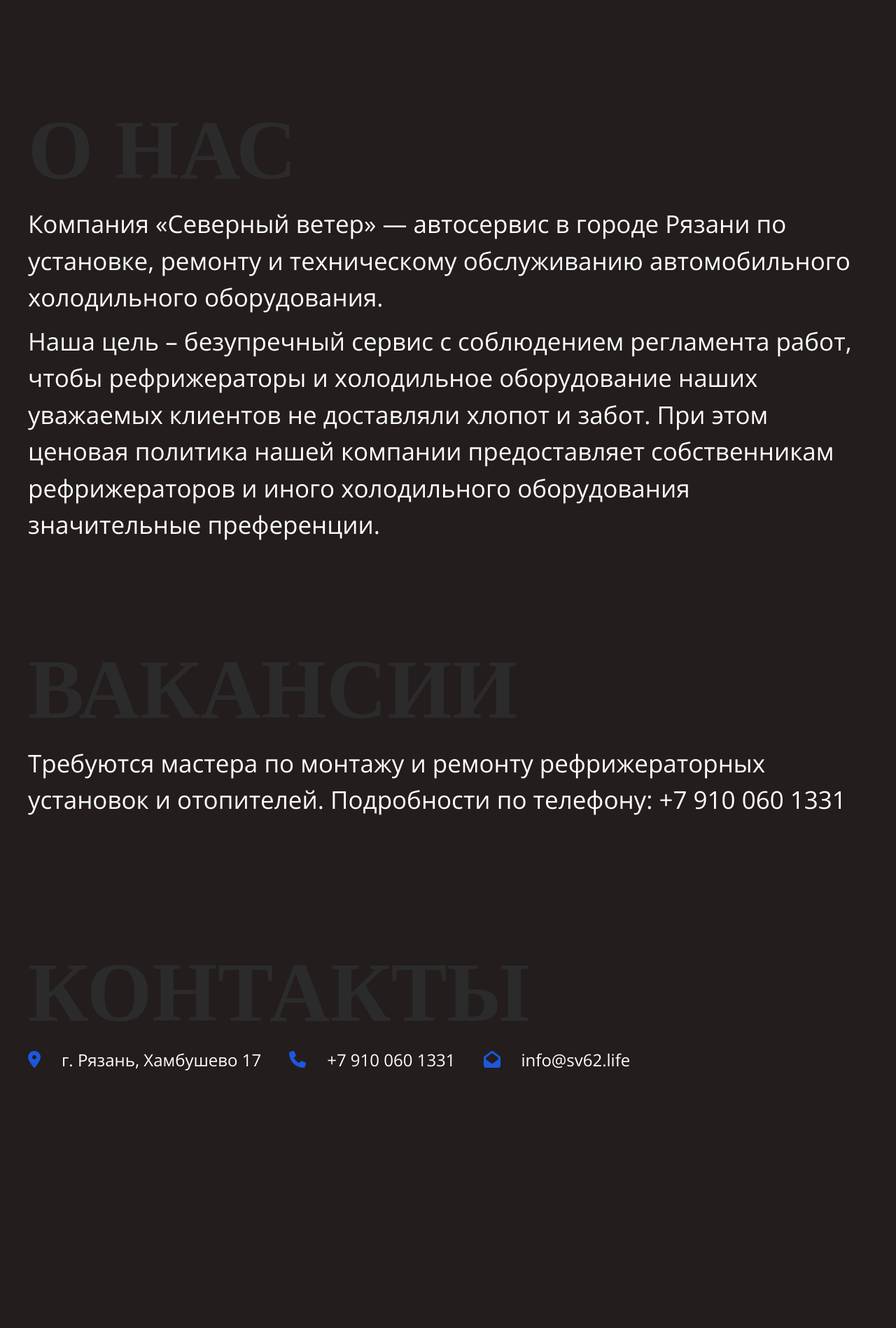
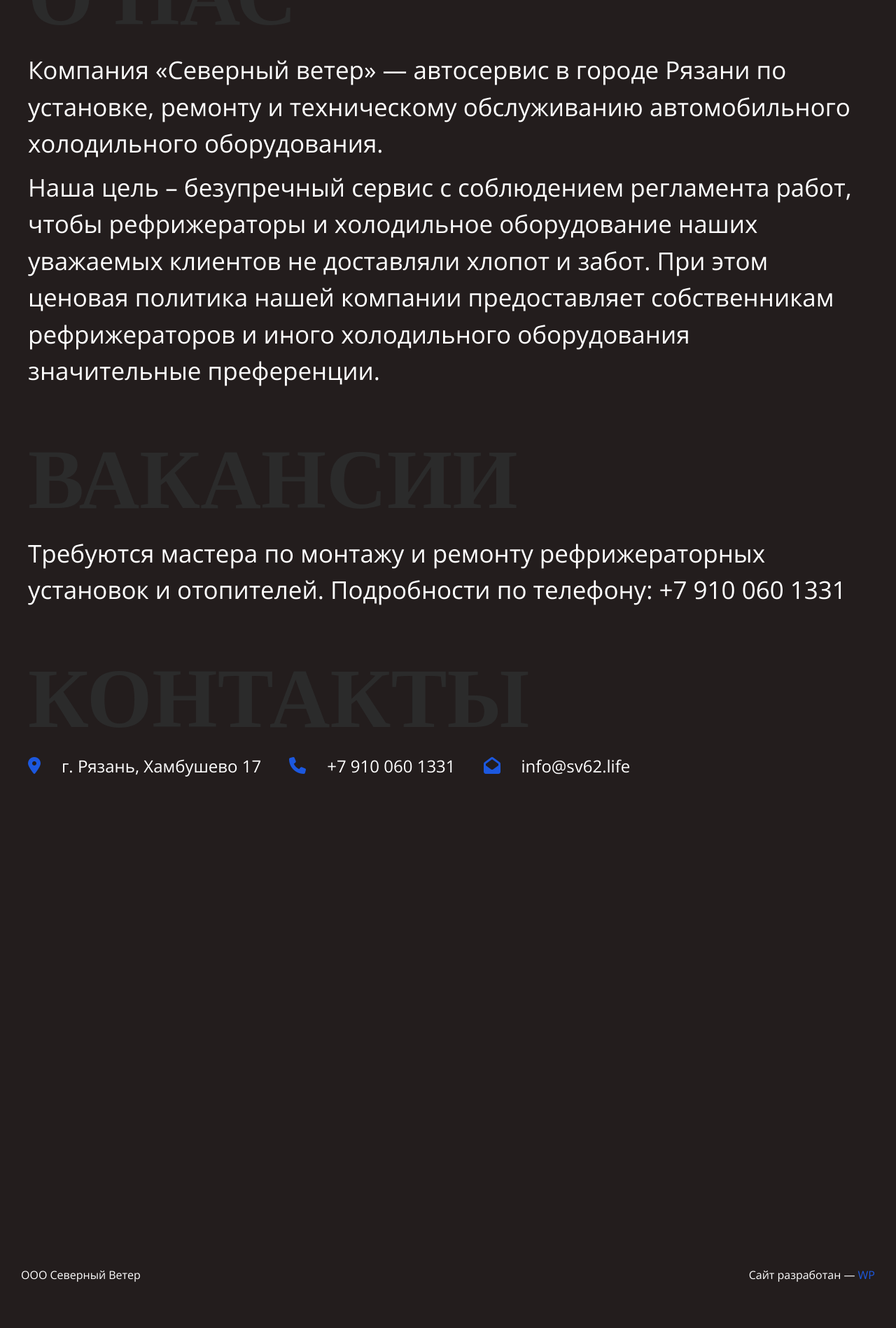
Before and after one commit to ASLplay/s-veter62, a plain HTML site: page index.html in a window 1280 px wide. Shown: the part 2642-4540 px from the top of the page at 70% size. After the commit the page ends 4505 px from the top, so only its background shows below. Drawn offline with Linux system fonts and the light colour scheme; a web font is replaced by a local one.

Commit message:
css optimaze

```diff
--- a/assets/css/index.scss
+++ b/assets/css/index.scss
@@ -10,6 +10,19 @@
     @media (max-width:760px) {
         font-size: 36px;
 
+    }
+}
+
+.main {
+    display: flex;
+    margin: auto;
+    flex-direction: column;
+    gap: 50px;
+    padding: 0 20px;
+    max-width: 1240px;
+
+    @media (max-width:1024px) {
+        gap: 30px;
     }
 }
 
@@ -112,18 +125,15 @@
 }
 
 .services {
-    padding-top: 20px;
+    width: 100%;
     .services_item {
-        padding: 0 20px;
-        margin: auto;
-        max-width: 1240px;
         display: flex;
         flex-direction: column;
         .services_grid {
-            padding: 50px 0;
+            padding: 20px 0;
             display: flex;
             flex-direction: column;
-            gap: 80px;
+            gap: 50px;
             .service {
                 display: flex;
                 padding: 20px 0;
@@ -187,11 +197,8 @@
 }
 
 .about {
-    padding-top: 100px;
+    width: 100%;
     .about_item {
-        margin: auto;
-        padding: 0 20px;
-        max-width: 1240px;
         display: flex;
         flex-direction: column;
         .about_text {
@@ -214,10 +221,7 @@
 }
 
 .vacancies{
-    max-width: 1240px;
-    padding: 0 20px;
-    padding-top: 130px;
-    margin: auto;
+    width: 100%;
     display: flex;
     flex-direction: column;
     p{
@@ -234,10 +238,7 @@
 }
 
 .contact {
-    max-width: 1240px;
-    padding: 0 20px;
-    padding-top: 170px;
-    margin: auto;
+    width: 100%;
     display: flex;
     flex-direction: column;
 
@@ -250,6 +251,7 @@
             gap: 40px;
             @media (max-width:760px) {
                 gap: 10px;
+                flex-direction: column;
             }
             .contact_details-li {
                 display: flex;
--- a/index.html
+++ b/index.html
@@ -126,6 +126,7 @@
         </div>
     </section>
 
+    <main class="main">
         <section id="services" class="services">
             <div class="services_item">
                 <h2 class="h2">Наши услуги</h2>
@@ -197,12 +198,12 @@
                 <iframe title="Карта" src="https://yandex.ru/map-widget/v1/?um=constructor%3Aa8467b0417755e2368c96db3045fa01b0b12063d76a13f30c72684fc07cb3537&amp;source=constructor" width="600" height="450" frameborder="0"></iframe>
             </section>
         </section>
-
+    </main>
 
     <footer class="footer">
         <div class="footer_text">
             <p class="footer_text-p">ООО Северный Ветер</p>
-            <p class="footer_text-a">Сайт разработан — <a title="KFC" href="#">KFC</a></p>
+            <p class="footer_text-a">Сайт разработан — <a title="WP" href="#">WP</a></p>
         </div>
     </footer>
 
```
Also changed, not shown: assets/css/index.css, 1 other file. Lines whose indentation alone changed are shown as unchanged.
